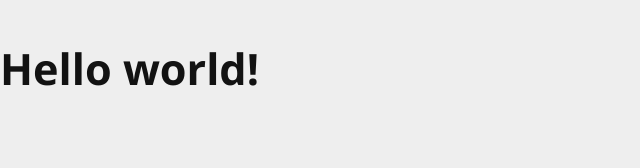
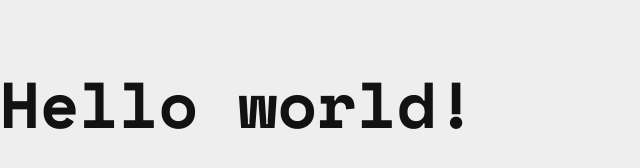
Before and after one commit to fbtot/tip-calculator-app, a plain HTML site: page index.html in a window 1280 px wide. Shown: the whole page, without its empty margins (0-640 px from the left). Drawn offline with nearby package versions, Linux system fonts and the light colour scheme.

Commit message:
basic settings

```diff
--- a/index.html
+++ b/index.html
@@ -12,10 +12,13 @@
     <!-- FONTS -->
     <link rel="preconnect" href="https://fonts.googleapis.com" />
     <link rel="preconnect" href="https://fonts.gstatic.com" crossorigin />
-    <link href="https://fonts.googleapis.com/css2?family=Open+Sans:ital,wght@0,400;0,700;1,400;1,700&family=Raleway:ital,wght@0,400;0,700;1,400;1,700&display=swap" rel="stylesheet" />
-    <title>Document</title>
+    <link href="https://fonts.googleapis.com/css2?family=Space+Mono:ital,wght@0,400;0,700;1,400;1,700&display=swap" rel="stylesheet" />
+    <title>Tip Calculator</title>
   </head>
   <body>
     <h1>Hello world!</h1>
+
+    <!-- ========================== § JS === -->
+    <script src="js/script.js"></script>
   </body>
 </html>
--- a/scss/abstracts/_settings.scss
+++ b/scss/abstracts/_settings.scss
@@ -1,10 +1,21 @@
-$base-font-size: 16px;
-$small-font-size: 16px * 0.9;
+$base-font-size: 24px;
+$small-font-size: 24px * 0.9;
 $desktop-width: 800px;
 $mobile-width: $desktop-width - 1px;
 
 :root {
   // Colors
+
+  --strong-cyan: hsl(172, 67%, 45%);
+
+  // Neutral
+
+  --very-dark-cyan: hsl(183, 100%, 15%);
+  --dark-grayish-cyan: hsl(186, 14%, 43%);
+  --dark-grayish-cyan: hsl(184, 14%, 56%);
+  --light-grayish-cyan: hsl(185, 41%, 84%);
+  --light-grayish-cyan: hsl(189, 41%, 97%);
+
   --text-color: hsl(0, 0%, 7%);
   --accent-color: hsl(216, 61%, 54%);
   --grey300: hsl(0, 0%, 70%);
@@ -13,7 +24,7 @@ $mobile-width: $desktop-width - 1px;
   // Typography
   --base-font-size: #{$base-font-size};
   --small-font-size: #{$small-font-size};
-  --body-font-family: "Open Sans", sans-serif;
+  --body-font-family: "Space Mono", sans-serif;
   --headings-font-family: "Raleway", sans-serif;
   --h1-font-size: 2.7rem;
   --h2-font-size: 2rem;
```
Also changed, not shown: css/main.css, 1 other file.
